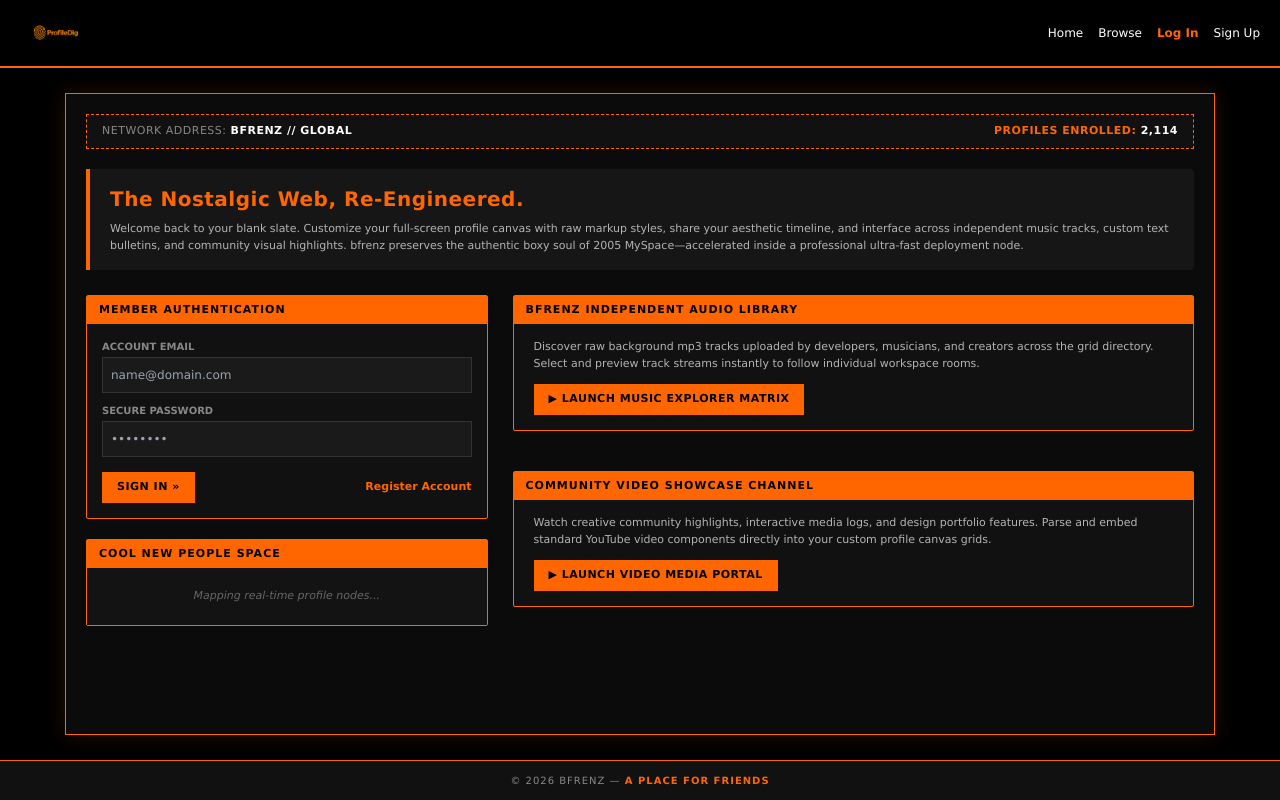
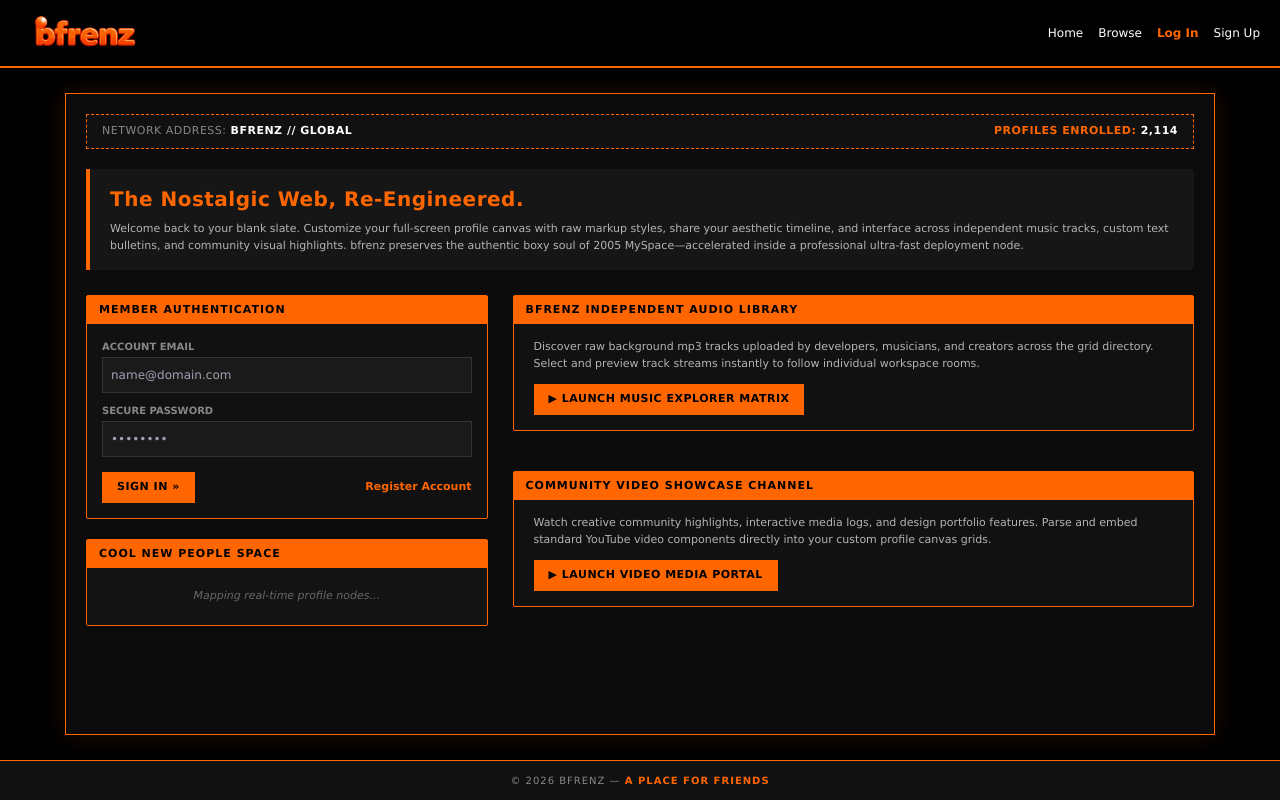
Before and after one commit to Dead-world/BFRENZ, a React (Vite) app: page / in a window 1280 px wide. Built offline with nearby package versions, Linux system fonts and the light colour scheme; no server answers; the database is empty.

Commit message:
Added the logo back

```diff
--- a/src/components/NavBar.jsx
+++ b/src/components/NavBar.jsx
@@ -88,7 +88,7 @@ export default function NavBar() {
     <nav style={styles.nav}>
       <div>
         <Link to="/" onClick={() => setIsOpen(false)}>
-          <img src="/ProfileDigLogo.png" alt="bfrenz" style={styles.logoImage} onError={(e) => { e.target.style.display = 'none'; e.target.parentNode.innerHTML = '<span style="color:#FF6600; font-weight:bold; font-size:14px;">bfrenz</span>'; }} />
+          <img src="/bfrenzlogo.png" alt="bfrenz" style={styles.logoImage} onError={(e) => { e.target.style.display = 'none'; e.target.parentNode.innerHTML = '<span style="color:#FF6600; font-weight:bold; font-size:14px;">bfrenz</span>'; }} />
         </Link>
       </div>
 
```
